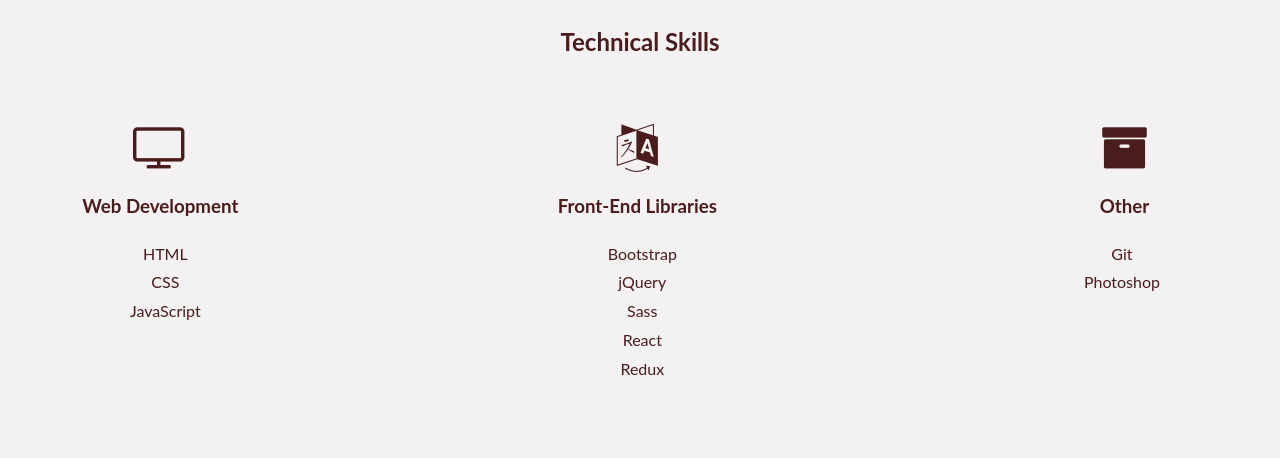
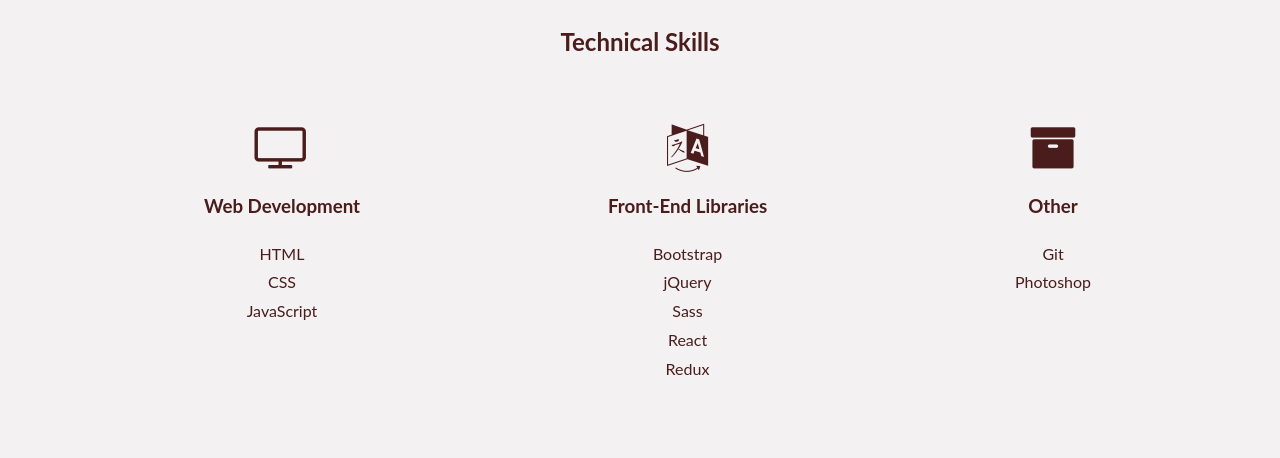
Before and after one commit to cjpizana/2018cjpizana.github.io, a plain HTML site: page index.html in a window 1280 px wide. Shown: the part 1360-1818 px from the top of the page. Drawn offline with Linux system fonts and the light colour scheme.

Commit message:
Update style.css

```diff
--- a/css/style.css
+++ b/css/style.css
@@ -131,21 +131,16 @@ h2 {
 	padding-bottom:0;
 }
 li {
-	display: inline-block;
-	padding-left:10px;
+	display: block;
 	color:#4a1c1c;
+}
+ul {
+	padding:0;
 }
 .col {
 	color:grey;
-}
-#ts {
-	display:block;
-	text-align:center;
-	margin-right:40px;
-}
-#ts1 {
-	margin-right:55px;
-	display:block;
+    margin-left: auto;
+    margin-right: auto;
 }
 i {
 	color:#4a1c1c;
@@ -217,6 +212,7 @@ footer{
 		padding:0;
 	}
 	#projects {
-		margin-left:25%;
+		margin-left: auto;
+		margin-right: auto;
 	}
 }
```
